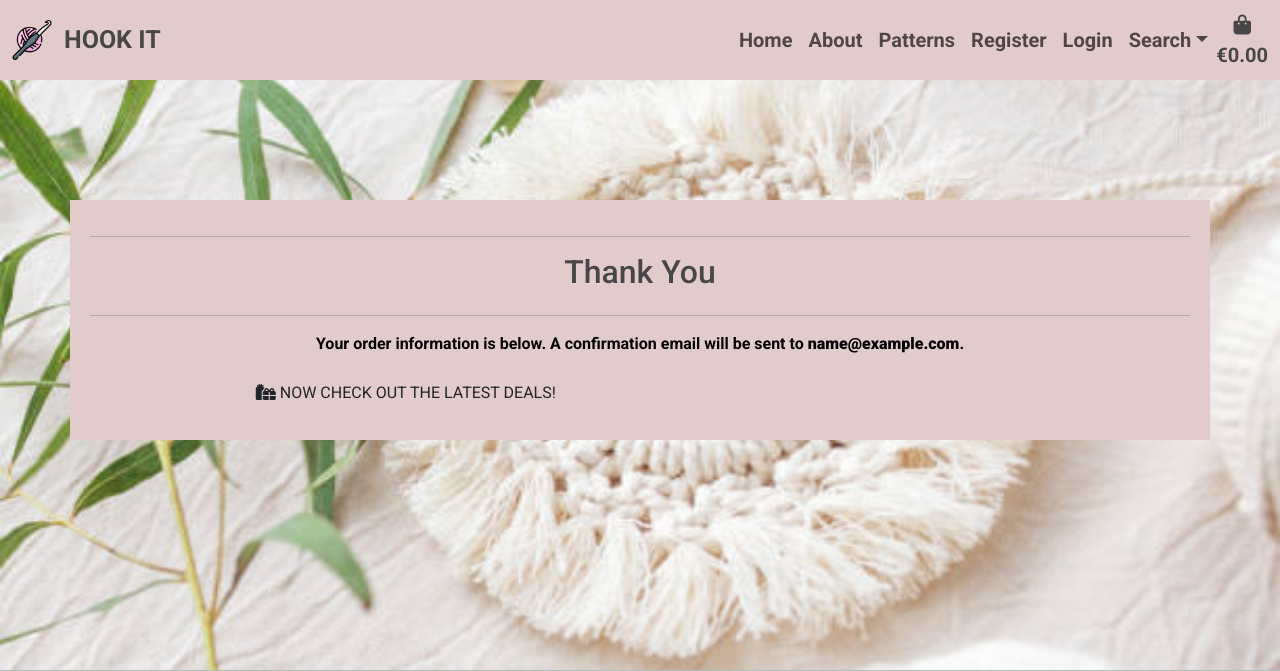
After one commit to raheelaahmed/hook-it, a Django app: page /checkout/checkout_success/000 in a window 1280 px wide. The commit adds this page. Shown: the top 671 px of the page. Run offline with Django 4.2, Linux system fonts and the light colour scheme; tables that the repository leaves empty hold one stand-in row (values such as "Sample post"); some libraries are stand-ins or nearby versions; some web fonts are replaced.

Commit message:
added checkout_success template ,views and urls

```diff
--- a/checkout/__init__.py
+++ b/checkout/__init__.py
@@ -0,0 +1 @@
+default_app_config = 'checkout.apps.CheckoutConfig'
--- a/checkout/signals.py
+++ b/checkout/signals.py
@@ -11,7 +11,7 @@ def update_on_save(sender, instance, created, **kwargs):
     instance.order.update_total()
 
 @receiver(post_delete, sender=OrderLineItem)
-def update_on_save(sender, instance, **kwargs):
+def update_on_delete(sender, instance, **kwargs):
     """
     Update order total on lineitem delete
     """
--- a/checkout/templates/checkout/checkout.html
+++ b/checkout/templates/checkout/checkout.html
@@ -76,6 +76,7 @@
                 <p class="text-muted">Please fill out the form below to complete your order</p>
                 <form method="POST" id="payment-form">
                     {% csrf_token %}
+                    {{ form.as_p }}
                     <fieldset class="rounded px-3 mb-5">
                         <legend class="fieldset-label small text-black px-2 w-auto">Details</legend>
                         {{ order_form|crispy }}
--- /dev/null
+++ b/checkout/templates/checkout/checkout_success.html
@@ -0,0 +1,41 @@
+{% extends "base.html" %}
+{% load static %}
+
+{% block extra_css %}
+    <link rel="stylesheet" href="{% static 'checkout/css/checkout.css' %}">
+{% endblock %}
+
+{% block page_header %}
+    <div class="container header-container">
+        <div class="row">
+            <div class="col"></div>
+        </div>
+    </div>
+{% endblock %}
+
+{% block content %}
+    <div class="container" id="patterns">
+        <div class="row">
+            <div class="col">
+                <hr>
+                <h2 class="logo-font mb-4">Thank You</h2>
+                <hr>
+                <p class="text-black">Your order information is below. A confirmation email will be sent to <strong>{{ order.email }}</strong>.</p>
+            </div>
+        </div>
+
+        <div class="row">
+            <div class="col-12 col-lg-7"></div>
+        </div>
+        <div class="row">
+			<div class="col-12 col-lg-7 text-right">
+				<a href="{% url 'patterns' %}?category=new_arrivals,deals,clearance" class="btn btn-black rounded-0 my-2">
+					<span class="icon mr-2">
+						<i class="fas fa-gifts"></i>
+					</span>
+					<span class="text-uppercase">Now check out the latest deals!</span>
+				</a>
+			</div>
+		</div>
+    </div>
+{% endblock %}
--- a/checkout/urls.py
+++ b/checkout/urls.py
@@ -2,5 +2,6 @@ from django.urls import path
 from . import views
 
 urlpatterns = [
-    path('', views.checkout, name='checkout')
+    path('', views.checkout, name='checkout'),
+    path('checkout_success/<order_number>', views.checkout_success, name='checkout_success'),
 ]
--- a/checkout/views.py
+++ b/checkout/views.py
@@ -1,8 +1,10 @@
-from django.shortcuts import render, redirect, reverse
+from django.shortcuts import render, redirect, reverse, get_object_or_404
 from django.contrib import messages
 from django.conf import settings
 
 from .forms import OrderForm
+from .models import Order, OrderLineItem
+from patterns.models import Pattern
 from bag.contexts import bag_contents
 
 import stripe
@@ -12,21 +14,70 @@ def checkout(request):
     stripe_public_key = settings.STRIPE_PUBLIC_KEY
     stripe_secret_key = settings.STRIPE_SECRET_KEY
 
-    bag = request.session.get('bag', {})
-    if not bag:
-        messages.error(request, "There's nothing in your bag at the moment")
-        return redirect(reverse('patterns'))
+    if request.method == 'POST':
+        bag = request.session.get('bag', {})
 
-    current_bag = bag_contents(request)
-    total = current_bag['total']
-    stripe_total = round(total * 100)
-    stripe.api_key = stripe_secret_key
-    intent = stripe.PaymentIntent.create(
-        amount=stripe_total,
-        currency=settings.STRIPE_CURRENCY,
-    )
+        form_data = {
+            'full_name': request.POST['full_name'],
+            'email': request.POST['email'],
+            'phone_number': request.POST['phone_number'],
+            'country': request.POST['country'],
+            'postcode': request.POST['postcode'],
+            'town_or_city': request.POST['town_or_city'],
+            'street_address1': request.POST['street_address1'],
+            'street_address2': request.POST['street_address2'],
+            'county': request.POST['county'],
+        }
+        order_form = OrderForm(form_data)
+        if order_form.is_valid():
+            order = order_form.save()
+            for item_id, item_data in bag.items():
+                try:
+                    pattern = Pattern.objects.get(id=item_id)
+                    if isinstance(item_data, int):
+                        order_line_item = OrderLineItem(
+                            order=order,
+                            pattern=pattern,
+                            quantity=item_data,
+                        )
+                        order_line_item.save()
+                    else:
+                        for  quantity in item_data['items_by_size'].items():
+                            order_line_item = OrderLineItem(
+                                order=order,
+                                pattern=pattern,
+                                quantity=quantity,
+                            )
+                            order_line_item.save()
+                except Pattern.DoesNotExist:
+                    messages.error(request, (
+                        "One of the patterns in your bag wasn't found in our database. "
+                        "Please call us for assistance!")
+                    )
+                    order.delete()
+                    return redirect(reverse('view_bag'))
 
-    order_form = OrderForm()
+            request.session['save_info'] = 'save-info' in request.POST
+            return redirect(reverse('checkout_success', args=[order.order_number]))
+        else:
+            messages.error(request, 'There was an error with your form. \
+                Please double check your information.')
+    else:
+        bag = request.session.get('bag', {})
+        if not bag:
+            messages.error(request, "There's nothing in your bag at the moment")
+            return redirect(reverse('patterns'))
+
+        current_bag = bag_contents(request)
+        total = current_bag['total']
+        stripe_total = round(total * 100)
+        stripe.api_key = stripe_secret_key
+        intent = stripe.PaymentIntent.create(
+            amount=stripe_total,
+            currency=settings.STRIPE_CURRENCY,
+        )
+
+        order_form = OrderForm()
 
     if not stripe_public_key:
         messages.warning(request, 'Stripe public key is missing. \
@@ -40,3 +91,24 @@ def checkout(request):
     }
 
     return render(request, template, context)
+
+
+def checkout_success(request, order_number):
+    """
+    Handle successful checkouts
+    """
+    save_info = request.session.get('save_info')
+    order = get_object_or_404(Order, order_number=order_number)
+    messages.success(request, f'Order successfully processed! \
+        Your order number is {order_number}. A confirmation \
+        email will be sent to {order.email}.')
+
+    if 'bag' in request.session:
+        del request.session['bag']
+
+    template = 'checkout/checkout_success.html'
+    context = {
+        'order': order,
+    }
+
+    return render(request, template, context)
```
Also changed, not shown: README.md.
